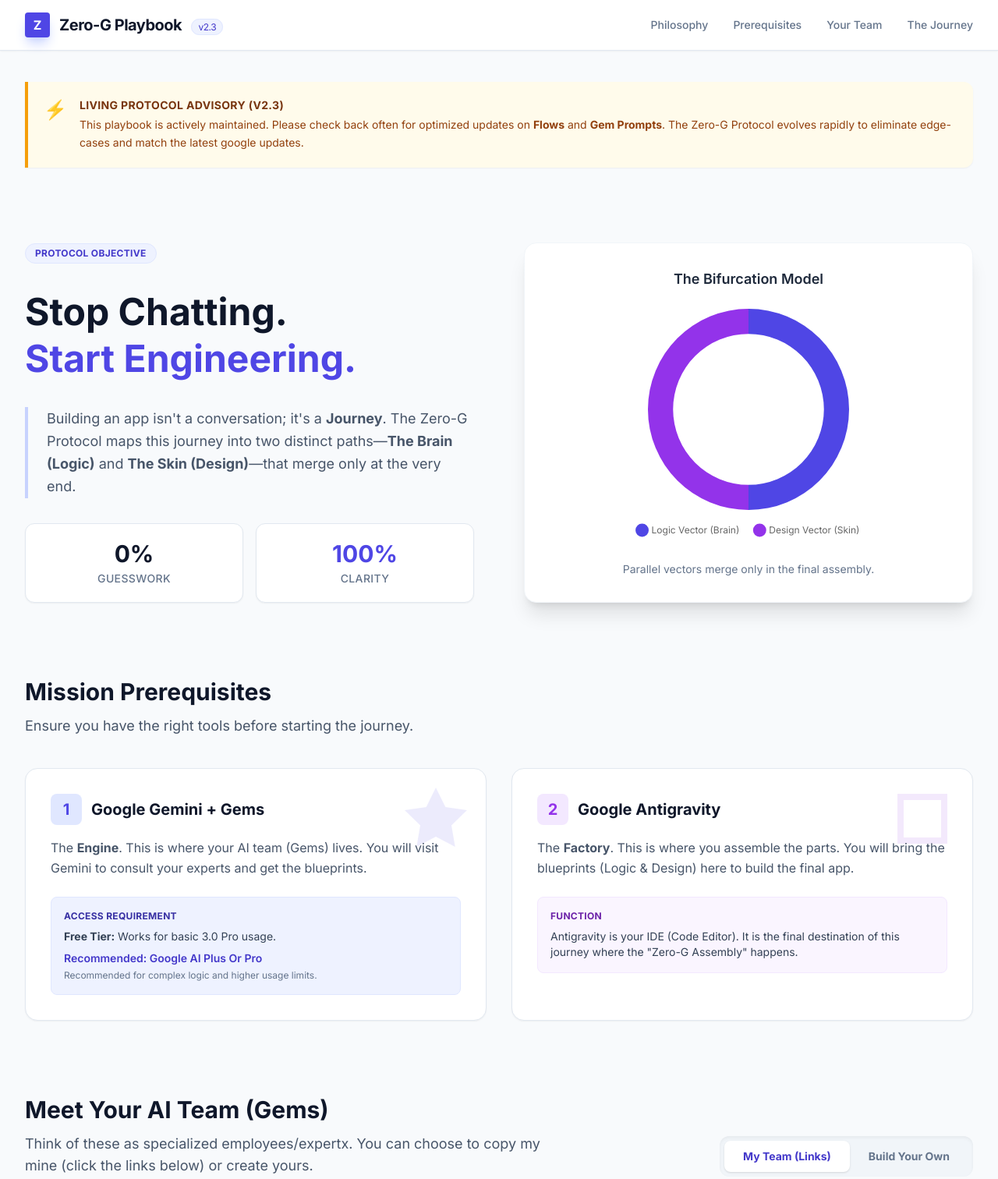
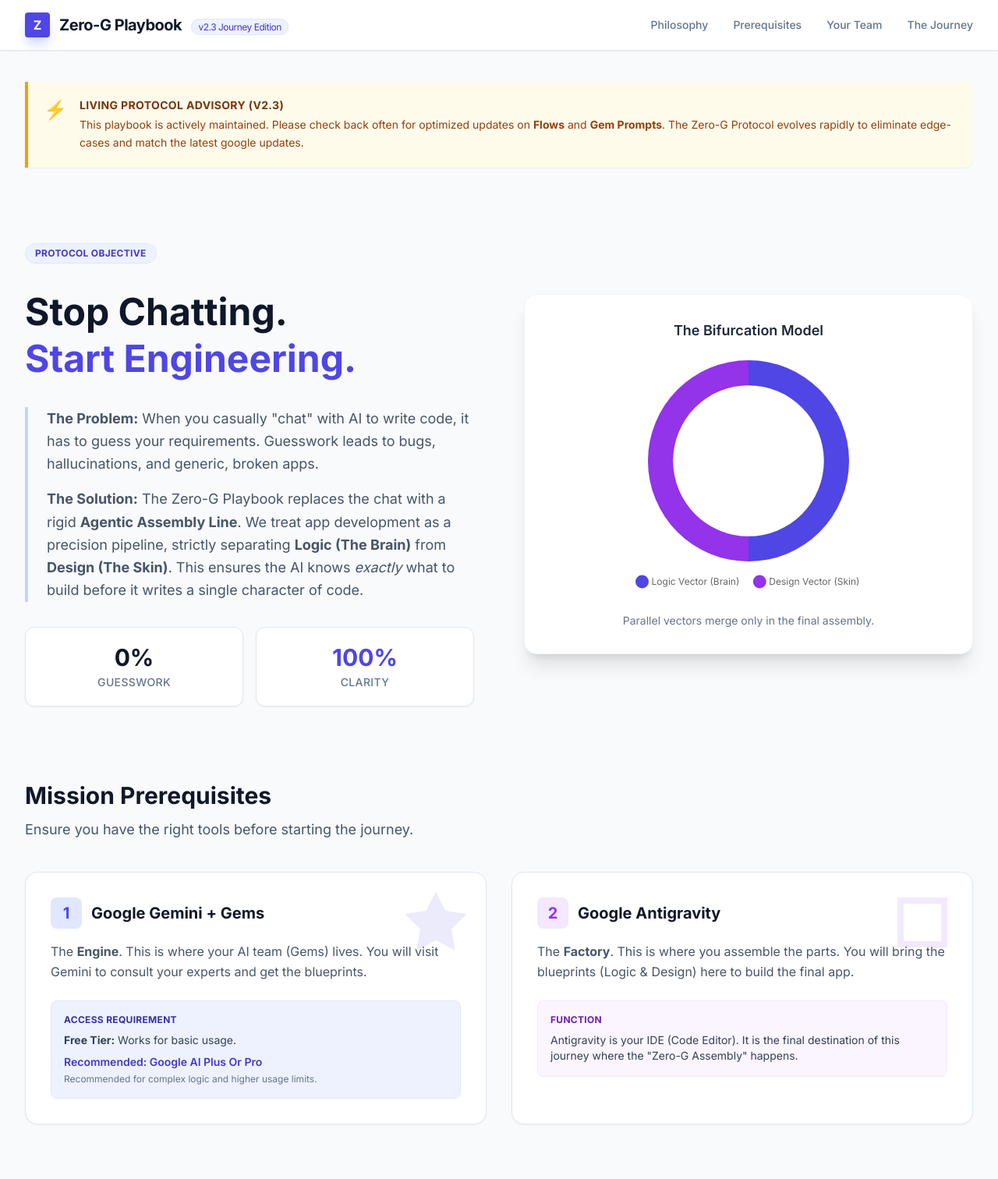
Before and after one commit to Bcp-Sambo/Zero-G, a plain HTML site: page index.html in a window 1280 px wide. Shown: the top 1512 px of the page at 78% size. Drawn offline with nearby package versions, Linux system fonts and the light colour scheme.

Commit message:
Revise title and introductory content in index.html
Updated the title to 'Zero-G Playbook v2.3 Journey Edition' and revised the introductory text to clarify the problem and solution regarding AI-assisted coding.

```diff
--- a/index.html
+++ b/index.html
@@ -59,7 +59,7 @@
         <div class="max-w-7xl mx-auto px-4 sm:px-6 lg:px-8 h-16 flex items-center justify-between">
             <div class="flex items-center space-x-3">
                 <div class="w-8 h-8 bg-indigo-600 rounded flex items-center justify-center text-white font-bold shadow-lg shadow-indigo-200">Z</div>
-                <h1 class="text-xl font-bold tracking-tight text-slate-900">Zero-G Playbook <span class="text-xs font-normal text-indigo-700 bg-indigo-50 px-2 py-0.5 rounded-full ml-2 border border-indigo-100">v2.3</span></h1>
+                <h1 class="text-xl font-bold tracking-tight text-slate-900">Zero-G Playbook <span class="text-xs font-normal text-indigo-700 bg-indigo-50 px-2 py-0.5 rounded-full ml-2 border border-indigo-100">v2.3 Journey Edition</span></h1>
             </div>
             <nav class="hidden md:flex space-x-8 text-sm font-medium">
                 <a href="#philosophy" class="text-slate-500 hover:text-indigo-600 transition">Philosophy</a>
@@ -93,9 +93,16 @@
                     <span>Protocol Objective</span>
                 </div>
                 <h2 class="text-5xl font-extrabold text-slate-900 leading-tight">Stop Chatting.<br><span class="text-indigo-600">Start Engineering.</span></h2>
-                <p class="text-lg text-slate-600 leading-relaxed border-l-4 border-indigo-200 pl-6">
-                    Building an app isn't a conversation; it's a <strong>Journey</strong>. The Zero-G Protocol maps this journey into two distinct paths—<strong>The Brain (Logic)</strong> and <strong>The Skin (Design)</strong>—that merge only at the very end.
-                </p>
+
+                <div class="space-y-4 border-l-4 border-indigo-200 pl-6">
+                    <p class="text-lg text-slate-600 leading-relaxed">
+                        <strong>The Problem:</strong> When you casually "chat" with AI to write code, it has to guess your requirements. Guesswork leads to bugs, hallucinations, and generic, broken apps.
+                    </p>
+                    <p class="text-lg text-slate-600 leading-relaxed">
+                        <strong>The Solution:</strong> The Zero-G Playbook replaces the chat with a rigid <strong>Agentic Assembly Line</strong>. We treat app development as a precision pipeline, strictly separating <strong>Logic (The Brain)</strong> from <strong>Design (The Skin)</strong>. This ensures the AI knows <em>exactly</em> what to build before it writes a single character of code.
+                    </p>
+                </div>
+
                 <div class="grid grid-cols-2 gap-4">
                     <div class="p-5 bg-white rounded-xl border border-slate-200 shadow-sm text-center">
                         <div class="text-3xl font-bold text-slate-900">0%</div>
@@ -142,7 +149,7 @@
                         <div class="bg-indigo-50 rounded-lg p-4 border border-indigo-100">
                             <h4 class="text-xs font-bold text-indigo-800 uppercase tracking-wide mb-2">Access Requirement</h4>
                             <p class="text-sm text-slate-700">
-                                <strong>Free Tier:</strong> Works for basic 3.0 Pro usage.<br>
+                                <strong>Free Tier:</strong> Works for basic usage.<br>
                                 <span class="block mt-2 text-indigo-700 font-semibold">Recommended: Google AI Plus Or Pro</span>
                                 <span class="text-xs text-slate-500 block mt-1">Recommended for complex logic and higher usage limits.</span>
                             </p>
@@ -180,7 +187,7 @@
                 <div class="max-w-2xl">
                     <h2 class="text-3xl font-bold text-slate-900">Meet Your AI Team (Gems)</h2>
                     <p class="text-slate-600 mt-3 text-lg">
-                        Think of these as specialized employees/expertx. You can choose to copy my mine (click the links below) or create yours.
+                        Think of these as specialized employees. You don't write code; you manage these experts.
                     </p>
                 </div>
                 <!-- Path Toggle -->
```
